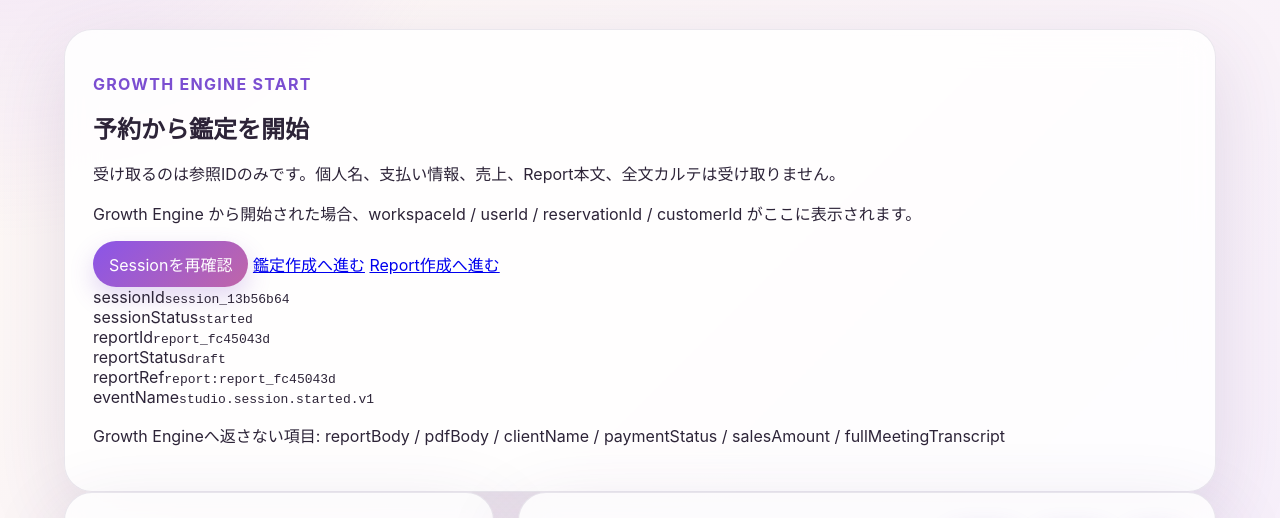
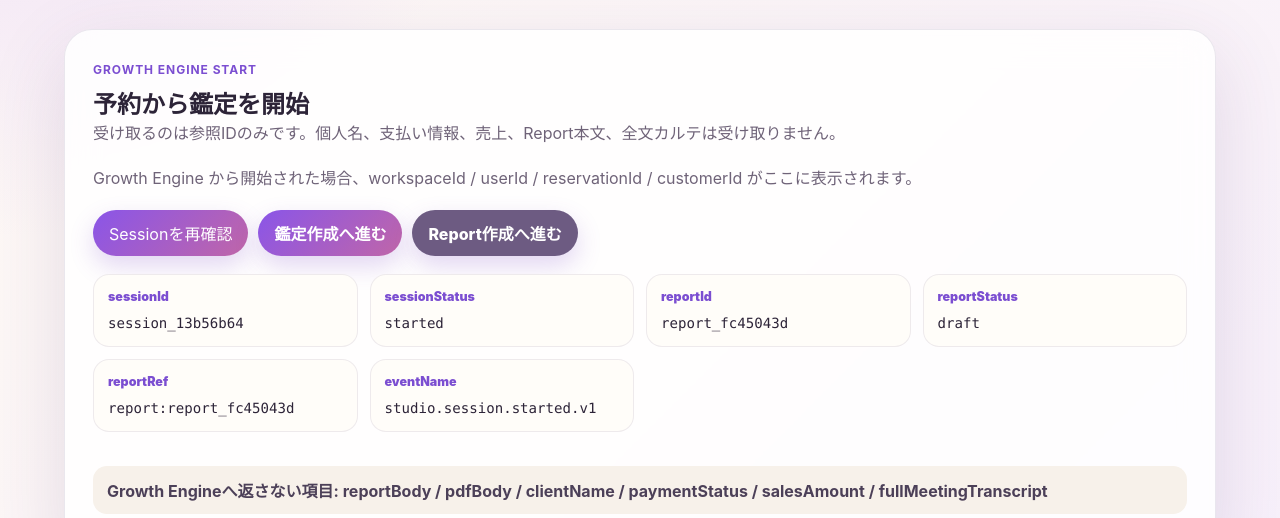
Before and after one commit to karukimori-wq/numeria-studio, a website: page index.html in a window 1280 px wide. Both pictures are taken after a click on the button "Sessionを開始". Shown: the part 273-791 px from the top of the page. Drawn offline with Linux system fonts and the light colour scheme.

Commit message:
Add Growth screen start flow

```diff
--- a/src/styles.css
+++ b/src/styles.css
@@ -79,6 +79,21 @@ button {
 }
 button:hover { transform: translateY(-1px); }
 .ghost-button { background: rgba(45, 36, 56, 0.82); white-space: nowrap; }
+.button-link {
+  display: inline-flex;
+  align-items: center;
+  justify-content: center;
+  min-height: 44px;
+  border-radius: 999px;
+  padding: 11px 16px;
+  color: #fff;
+  background: linear-gradient(135deg, #8a55e8, #c066a8);
+  box-shadow: 0 10px 24px rgba(124, 72, 201, 0.22);
+  text-decoration: none;
+  font-weight: 800;
+}
+.button-link.secondary { background: #6d5b82; }
+.button-link.dark { background: #2d2438; }
 .report-editor {
   min-height: 720px;
   white-space: pre-wrap;
@@ -88,6 +103,83 @@ button:hover { transform: translateY(-1px); }
   background: #fffdf9;
   border: 1px solid #eadfcc;
   box-shadow: inset 0 0 0 1px rgba(255,255,255,0.7);
+}
+
+.start-panel {
+  display: grid;
+  gap: 18px;
+  margin-bottom: 24px;
+}
+
+.eyebrow.small {
+  margin: 0 0 8px;
+  font-size: 0.75rem;
+}
+
+.muted,
+.warning {
+  margin: 0;
+  color: #6f6378;
+  line-height: 1.7;
+}
+
+.warning,
+.excluded-fields {
+  border-radius: 14px;
+  padding: 12px 14px;
+  background: #fff4d7;
+  color: #6e5414;
+  font-weight: 700;
+}
+
+.excluded-fields {
+  background: #f7f1ea;
+  color: #4c4058;
+}
+
+.ref-list,
+.result-box {
+  display: grid;
+  grid-template-columns: repeat(4, minmax(0, 1fr));
+  gap: 12px;
+  margin: 0;
+}
+
+.ref-list div,
+.result-box div {
+  min-width: 0;
+  border-radius: 16px;
+  padding: 14px;
+  background: #fffdf9;
+  border: 1px solid rgba(87, 68, 114, 0.1);
+}
+
+.ref-list dt,
+.result-box span {
+  display: block;
+  margin-bottom: 8px;
+  color: #7b4ed1;
+  font-size: 0.78rem;
+  font-weight: 900;
+}
+
+.ref-list dd {
+  margin: 0;
+}
+
+code {
+  display: inline-block;
+  max-width: 100%;
+  overflow-wrap: anywhere;
+  color: #2d2438;
+  font-family: 'SFMono-Regular', Consolas, monospace;
+  font-size: 0.88rem;
+}
+
+.start-actions {
+  display: flex;
+  flex-wrap: wrap;
+  gap: 10px;
 }
 
 .contract-note,
@@ -167,16 +259,20 @@ button:hover { transform: translateY(-1px); }
 @media (max-width: 900px) {
   .hero, .report-header { flex-direction: column; align-items: stretch; }
   .workspace { grid-template-columns: 1fr; }
-  .contract-grid { grid-template-columns: 1fr 1fr; }
+  .contract-grid,
+  .ref-list,
+  .result-box { grid-template-columns: 1fr 1fr; }
   .actions { justify-content: flex-start; }
 }
 
 @media (max-width: 560px) {
-  .contract-grid { grid-template-columns: 1fr; }
+  .contract-grid,
+  .ref-list,
+  .result-box { grid-template-columns: 1fr; }
 }
 
 @media print {
-  .hero, .input-panel, .actions, .status-text, .contract-panel { display: none; }
+  .hero, .start-panel, .input-panel, .actions, .status-text, .contract-panel { display: none; }
   .app-shell, .panel { padding: 0; background: #fff; box-shadow: none; border: 0; }
   .workspace { display: block; }
   .report-header { margin: 0; }
```
